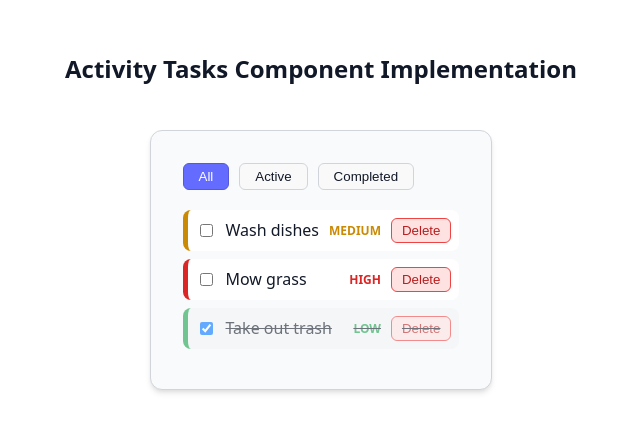
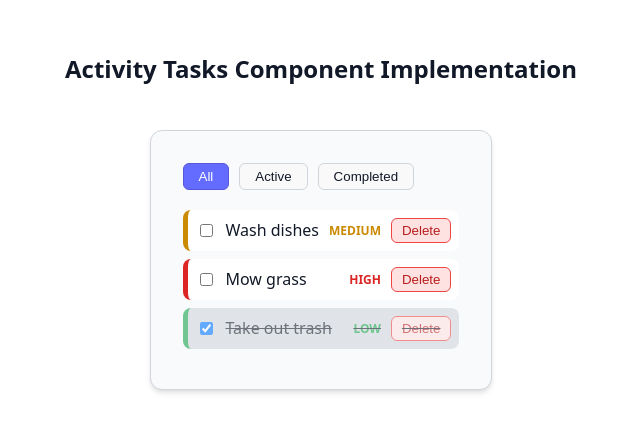
Before and after one commit to bbtechpro/Lab-10.3--Context-API, a React (Vite) app: page / in a window 1280 px wide. Shown: the top 432 px of the page, without its empty margins (319-959 px from the left). Built offline with nearby package versions, Linux system fonts and the light colour scheme.

Commit message:
Updated TaskItem CSS modules to utilize these CSS variables so they transition seamlessly when dark mode is toggled.

```diff
--- a/src/components/TaskItem/TaskItem.module.css
+++ b/src/components/TaskItem/TaskItem.module.css
@@ -6,8 +6,9 @@
   margin-bottom: 8px;
   border-radius: 8px;
   border-left: 5px solid var(--priority-color);
-  background-color: #ffffff;
-  transition: transform 0.2s ease, box-shadow 0.2s ease;
+  background-color: var(--input-bg, #ffffff);
+  color: var(--text-color, #111827);
+  transition: transform 0.2s ease, box-shadow 0.2s ease, background-color 0.3s;
 }
 
 .taskItem:hover {
@@ -20,7 +21,7 @@
 }
 
 .completed {
-  background-color: #f3f4f6;
+  background-color: var(--border-color, #f3f4f6);
   text-decoration: line-through;
   opacity: 0.6;
 }
```
